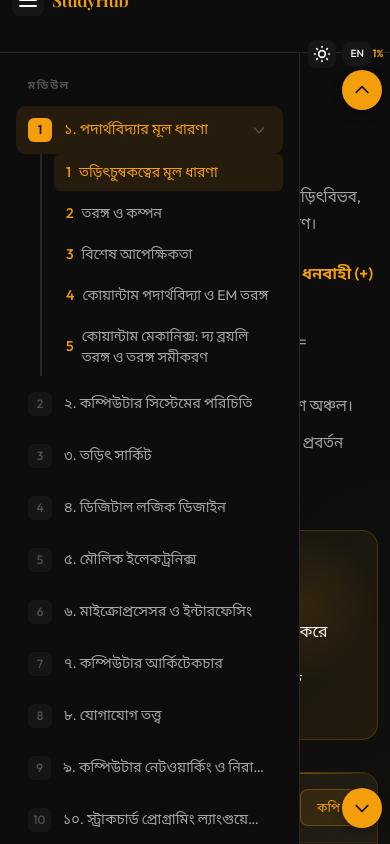
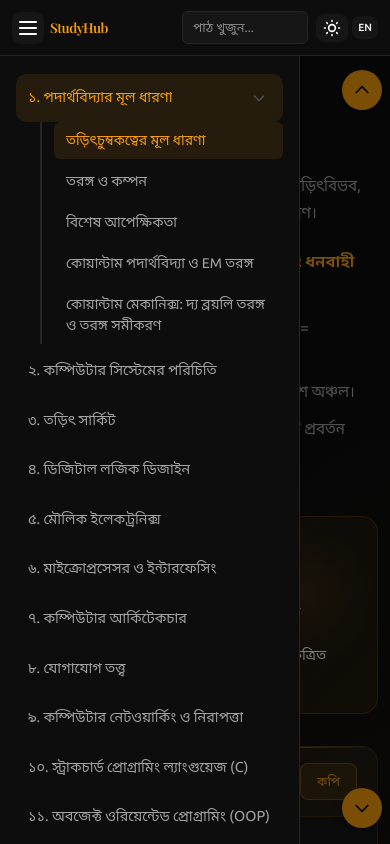
Before and after one commit to RuhulAminDSi/study-hub, a React (Vite) app in the folder study-app/: page / in a window 390 px wide. Both pictures are taken after a click on the button 28 px from the left and 0 px from the top of the page. Shown: the top 844 px of the page. Built offline with nearby package versions, Linux system fonts and the light colour scheme.

Commit message:
Fix navbar, remove progress bar, sidebar numbers, change font to Ubuntu

```diff
--- a/study-app/src/App.tsx
+++ b/study-app/src/App.tsx
@@ -153,9 +153,6 @@ function App() {
   const t = translations[language]
 
   const module = modules[currentModule]
-  const totalLessons = modules.reduce((acc, m) => acc + m.lessons.length, 0)
-  const lessonsBefore = modules.slice(0, currentModule).reduce((acc, m) => acc + m.lessons.length, 0)
-  const progress = Math.round(((lessonsBefore + currentLesson + 1) / totalLessons) * 100)
 
   useEffect(() => {
     document.documentElement.classList.toggle('light-theme', theme === 'light')
@@ -171,15 +168,12 @@ function App() {
     setExpandedModule(moduleIndex)
   }
 
-  const handleSearch = (e: React.FormEvent) => {
-    e.preventDefault()
-  }
-
   const lesson = module?.lessons[currentLesson]
   const lessonTitle = language === 'bn' && lesson?.titleBn ? lesson.titleBn : lesson?.title
 
   return (
     <div className={`app-bg ${theme}`}>
+      {sidebarOpen && <div className="sidebar-overlay" onClick={() => setSidebarOpen(false)} />}
       <nav className="navbar">
         <div className="navbar-top">
           <button className="mobile-menu-btn" onClick={() => setSidebarOpen(!sidebarOpen)}>
@@ -189,31 +183,29 @@ function App() {
           </button>
           <h1 className="navbar-brand">StudyHub</h1>
 
-          <div className="navbar-search-container">
-            <form onSubmit={handleSearch} className="search-box" style={{ flex: 1 }}>
+          <div className="navbar-search-mobile">
             <input
               type="text"
-                className="search-input"
+              className="search-input-mobile"
               placeholder={t.search}
               value={searchQuery}
               onChange={(e) => setSearchQuery(e.target.value)}
               onFocus={() => setSearchOpen(true)}
-                onBlur={() => setTimeout(() => setSearchOpen(false), 200)}
             />
             {searchOpen && searchResults.length > 0 && (
-                <div className="search-results">
-                  {searchResults.map((result, i) => (
-                    <div key={i} className="search-result-item" onMouseDown={() => {
+              <div className="search-results-dropdown">
+                {searchResults.slice(0, 5).map((result, i) => (
+                  <div key={i} className="search-result-item" onClick={() => {
                     goToModule(result.moduleIndex, result.lessonIndex)
                     setSearchQuery('')
+                    setSearchOpen(false)
                   }}>
                     <div className="search-result-title">{language === 'bn' && result.titleBn ? result.titleBn : result.title}</div>
-                      <div className="search-result-module">{result.moduleTitle}</div>
                   </div>
                 ))}
               </div>
             )}
-            </form>
+          </div>
         </div>
 
         <div className="navbar-actions">
@@ -231,35 +223,12 @@ function App() {
           <button className="language-toggle" onClick={() => setLanguage(language === 'en' ? 'bn' : 'en')}>
             {language === 'en' ? 'বাং' : 'EN'}
           </button>
-            <div className="navbar-progress">
-              <div className="progress-circle-container">
-                <svg className="progress-ring" viewBox="0 0 36 36">
-                  <path
-                    className="progress-ring-circle-bg"
-                    d="M18 2.0845 a 15.9155 15.9155 0 0 1 0 31.831 a 15.9155 15.9155 0 0 1 0 -31.831"
-                    fill="none"
-                    stroke="currentColor"
-                    strokeWidth="3"
-                  />
-                  <path
-                    className="progress-ring-circle"
-                    strokeDasharray={`${progress}, 100`}
-                    d="M18 2.0845 a 15.9155 15.9155 0 0 1 0 31.831 a 15.9155 15.9155 0 0 1 0 -31.831"
-                    fill="none"
-                    stroke="var(--accent)"
-                    strokeWidth="3"
-                  />
-                </svg>
-                <span className="progress-percentage">{progress}%</span>
-              </div>
-            </div>
-          </div>
         </div>
       </nav>
 
       <aside className={`sidebar ${sidebarOpen ? 'open' : ''}`}>
         <div className="sidebar-section">
-          <h2 className="sidebar-title">{t.modules}</h2>
+
           {modules.map((m, moduleIndex) => (
             <div key={moduleIndex} className="sidebar-module">
               <div
@@ -270,7 +239,6 @@ function App() {
                   setExpandedModule(expandedModule === moduleIndex ? null : moduleIndex)
                 }}
               >
-                <span className="sidebar-number">{moduleIndex + 1}</span>
                 <span>{language === 'bn' && m.titleBn ? m.titleBn : m.title}</span>
                 {expandedModule === moduleIndex && (
                   <button className="sidebar-expand-btn">
@@ -292,7 +260,6 @@ function App() {
                         setSidebarOpen(false)
                       }}
                     >
-                      <span className="subitem-number">{lessonIndex + 1}</span>
                       <span>{language === 'bn' && l.titleBn ? l.titleBn : l.title}</span>
                     </div>
                   ))}
@@ -361,7 +328,7 @@ function App() {
             </svg>
             {t.previous}
           </button>
-          <span className="nav-counter">{currentModule + 1} / {modules.length}</span>
+
           <button
             className="nav-btn nav-btn-primary"
             onClick={() => {
--- a/study-app/src/index.css
+++ b/study-app/src/index.css
@@ -1,4 +1,4 @@
-@import url('https://fonts.googleapis.com/css2?family=Outfit:wght@300;400;500;600;700&family=Playfair+Display:wght@400;500;600;700&family=Noto+Sans+Bengali:wght@300;400;500;600;700&family=Noto+Sans:wght@300;400;500;600;700&display=swap');
+@import url('https://fonts.googleapis.com/css2?family=Ubuntu:wght@300;400;500;700&family=Playfair+Display:wght@400;500;600;700&family=Noto+Sans+Bengali:wght@300;400;500;600;700&family=Noto+Sans:wght@300;400;500;600;700&display=swap');
 @import "tailwindcss";
 
 :root {
@@ -41,9 +41,9 @@ body {
     radial-gradient(ellipse at 0% 0%, rgba(245, 158, 11, 0.08) 0%, transparent 50%),
     radial-gradient(ellipse at 100% 100%, rgba(245, 158, 11, 0.06) 0%, transparent 50%),
     #f5f5f5;
-  position: fixed;
-  inset: 0;
-  z-index: 0;
+  position: relative;
+  min-height: 100vh;
+  width: 100%;
 }
 
 .light-theme .navbar {
@@ -384,7 +384,7 @@ body {
 }
 
 body {
-  font-family: 'Outfit', 'Noto Sans', 'Noto Sans Bengali', sans-serif;
+  font-family: 'Ubuntu', 'Noto Sans', 'Noto Sans Bengali', sans-serif;
   background: var(--bg-main);
   color: var(--text-main);
   overflow-x: hidden;
@@ -407,6 +407,7 @@ body {
   top: 0;
   left: 0;
   right: 0;
+  width: 100%;
   height: 53px;
   background: #0d0d0d;
   border-bottom: 1px solid #262626;
@@ -415,6 +416,7 @@ body {
   align-items: center;
   padding: 0 24px;
   gap: 12px;
+  box-sizing: border-box;
 }
 
 .navbar-top {
@@ -713,8 +715,8 @@ body {
 
 .content-rendered {
   color: var(--text-muted);
-  line-height: 1.9;
-  font-size: 1.05rem;
+  line-height: 1.8;
+  font-size: 0.95rem;
 }
 
 .content-rendered .section-emoji {
@@ -1131,7 +1133,7 @@ body {
 
   .sidebar {
     position: fixed;
-    top: 53px;
+    top: 50px;
     left: 0;
     bottom: 0;
     width: 280px;
@@ -1148,7 +1150,7 @@ body {
 
   .main-content {
     margin-left: 0;
-    margin-top: 53px;
+    margin-top: 50px;
     padding: 24px;
     width: 100%;
   }
@@ -1170,7 +1172,16 @@ body {
 @media (max-width: 640px) {
   .main-content {
     padding: 12px;
-    margin-top: 56px;
+    margin-top: 64px;
+    font-size: 0.9rem;
+  }
+
+  .lesson-title {
+    font-size: 1.25rem;
+  }
+
+  .sidebar {
+    top: 56px;
   }
 
   .sidebar {
@@ -1203,7 +1214,7 @@ body {
   }
 
   .lesson-title {
-    font-size: 1.5rem;
+    font-size: 1.35rem;
   }
 
   .nav-buttons {
@@ -1265,7 +1276,7 @@ body {
   }
 
   .navbar-brand {
-    font-size: 1.1rem;
+    font-size: 1rem;
     flex: 1;
     min-width: 0;
   }
@@ -2090,3 +2101,145 @@ body {
 .spacer {
   height: 0.5rem;
 }
+
+/* Mobile Navbar */
+.navbar-search-mobile {
+  display: none;
+}
+
+@media (max-width: 640px) {
+  .navbar {
+    padding: 8px 12px;
+    gap: 8px;
+    height: 56px;
+    min-height: 56px;
+    position: fixed;
+    width: 100%;
+    max-width: 100%;
+    background: #0d0d0d;
+    box-sizing: border-box;
+    left: 0;
+    right: 0;
+  }
+
+  .app-bg {
+    width: 100%;
+    max-width: 100%;
+    position: relative;
+    min-width: 100%;
+    margin: 0;
+    padding: 0;
+  }
+
+  html {
+    width: 100%;
+    max-width: 100%;
+    overflow-x: hidden;
+  }
+
+  body {
+    width: 100%;
+    max-width: 100%;
+    overflow-x: hidden;
+    margin: 0;
+    padding: 0;
+  }
+
+  #root {
+    width: 100%;
+    max-width: 100%;
+  }
+
+  .navbar-top {
+    display: flex;
+    align-items: center;
+    gap: 6px;
+    flex: 1;
+    min-width: 0;
+  }
+
+  .navbar-brand {
+    font-size: 0.85rem;
+    flex-shrink: 0;
+  }
+
+  .navbar-search-mobile {
+    display: block;
+    flex: 1;
+    min-width: 0;
+    position: relative;
+  }
+
+  .search-input-mobile {
+    width: 100%;
+    padding: 6px 10px;
+    border-radius: 6px;
+    background: var(--bg-card);
+    border: 1px solid var(--border);
+    color: var(--text-main);
+    font-size: 0.8rem;
+  }
+
+  .search-results-dropdown {
+    position: absolute;
+    top: 100%;
+    left: 0;
+    right: 0;
+    background: var(--bg-card);
+    border: 1px solid var(--border);
+    border-radius: 6px;
+    margin-top: 4px;
+    max-height: 200px;
+    overflow-y: auto;
+    z-index: 101;
+  }
+
+  .navbar-actions {
+    display: flex;
+    align-items: center;
+    gap: 4px;
+    flex-shrink: 0;
+  }
+
+  .theme-toggle, .language-toggle {
+    padding: 4px 6px;
+    font-size: 0.65rem;
+  }
+
+  .main-content {
+    padding: 12px;
+    margin-top: 50px;
+    font-size: 0.9rem;
+  }
+
+  .lesson-title {
+    font-size: 1.25rem;
+  }
+
+  .sidebar {
+    top: 50px;
+  }
+
+  .sidebar.open {
+    transform: translateX(0);
+    -webkit-transform: translateX(0);
+  }
+}
+
+/* Sidebar Overlay */
+.sidebar-overlay {
+  display: none;
+}
+
+@media (max-width: 1024px) {
+  .sidebar-overlay {
+    display: block;
+    position: fixed;
+    top: 0;
+    left: 0;
+    right: 0;
+    bottom: 0;
+    background: rgba(0, 0, 0, 0.5);
+    z-index: 85;
+  }
+}
```
Also changed, not shown: study-app/src/components/Sidebar.tsx (added, +73 -0 lines). Lines whose indentation alone changed are shown as unchanged.
